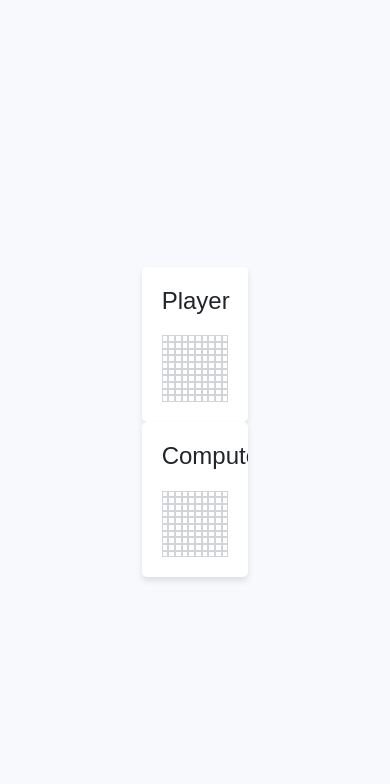
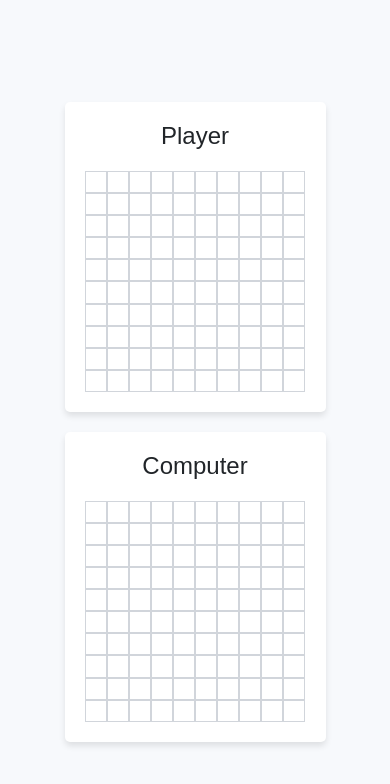
Before and after one commit to alexaldearroyo/battleship, a website built with webpack: page index.html in a window 390 px wide. Both pictures are taken after a click on the button "Start Game". Built offline with nearby package versions, Linux system fonts and the light colour scheme; files whose address does not match are found by name.

Commit message:
boards displayed correctly

```diff
--- a/index.html
+++ b/index.html
@@ -10,7 +10,7 @@
 <div id="mainContainer">
     <button id="startGameButton">Start Game</button>
 
-    <div class="container" id="gameContainer" style="display: none;">
+    <div id="gameContainer" style="display: none;">
 
         <section class="board" id="human-board">
             <h2>Player</h2>
--- a/js/gameLoop.js
+++ b/js/gameLoop.js
@@ -16,7 +16,7 @@ function startGame(human, computer, humanGameboard, computerGameboard) {
     // Muestra el contenedor del juego y oculta el botón "Start Game"
     const gameContainer = document.getElementById("gameContainer");
     const startGameButton = document.getElementById("startGameButton");
-    gameContainer.style.display = "block";
+    gameContainer.style.display = "flex";
     startGameButton.style.display = "none";
 }
 
--- a/sass/main.scss
+++ b/sass/main.scss
@@ -47,32 +47,37 @@ body {
     }
 }
 
-.container {
-    max-width: 1000px;
-    margin: 0 auto;
+#gameContainer {
     display: flex;
     justify-content: space-between;
-    width: 90%;
-    flex-direction: row;
+    width: 100%;
     flex-wrap: wrap;
-}
 
     .board {
+        flex: 1;
+        margin: 0 10px;
         background-color: $cell-bg;
         border-radius: 5px;
         padding: 20px;
         box-shadow: 0 4px 6px rgba(0, 0, 0, 0.1);
         width: 100%;
         max-width: 45%;
-    margin: 0 auto;
+        // margin: 0 auto;
         overflow: hidden;
+
+        &:first-child {
+            margin-left: 0;
+        }
+
+        &:last-child {
+            margin-right: 0;
+        }
 
         h2 {
             text-align: center;
             font-size: 1.5em;
             margin-bottom: 20px;
         }
-
 
         .grid {
             display: grid;
@@ -95,9 +100,9 @@ body {
                 }
             }
         }
+    }
+}
 
-
-}
 
 .cell-preview {
     background-color: #1c6db9;
@@ -106,8 +111,20 @@ body {
 
 @media (max-width: 768px) {
 
-    .container {
+    #gameContainer {
         flex-direction: column;
         align-items: center;
+        justify-content: center;
+        gap: 20px;  // Esto añadirá un espacio entre los dos tableros
+    }
+
+    #gameContainer .board {
+        max-width: 90%;  // Reduce el ancho máximo de cada tablero a un 90% del contenedor
+        margin-left: 0;   // Elimina el margen izquierdo
+        margin-right: 0;  // Elimina el margen derecho
+    }
+
+    #gameContainer .board .grid {
+        max-width: 400px; // Reduce el tamaño máximo de la cuadrícula
     }
 }
```
Also changed, not shown: dist/bundle.js, dist/index.html, dist/style.css, 3 other files. Lines whose indentation alone changed are shown as unchanged.
